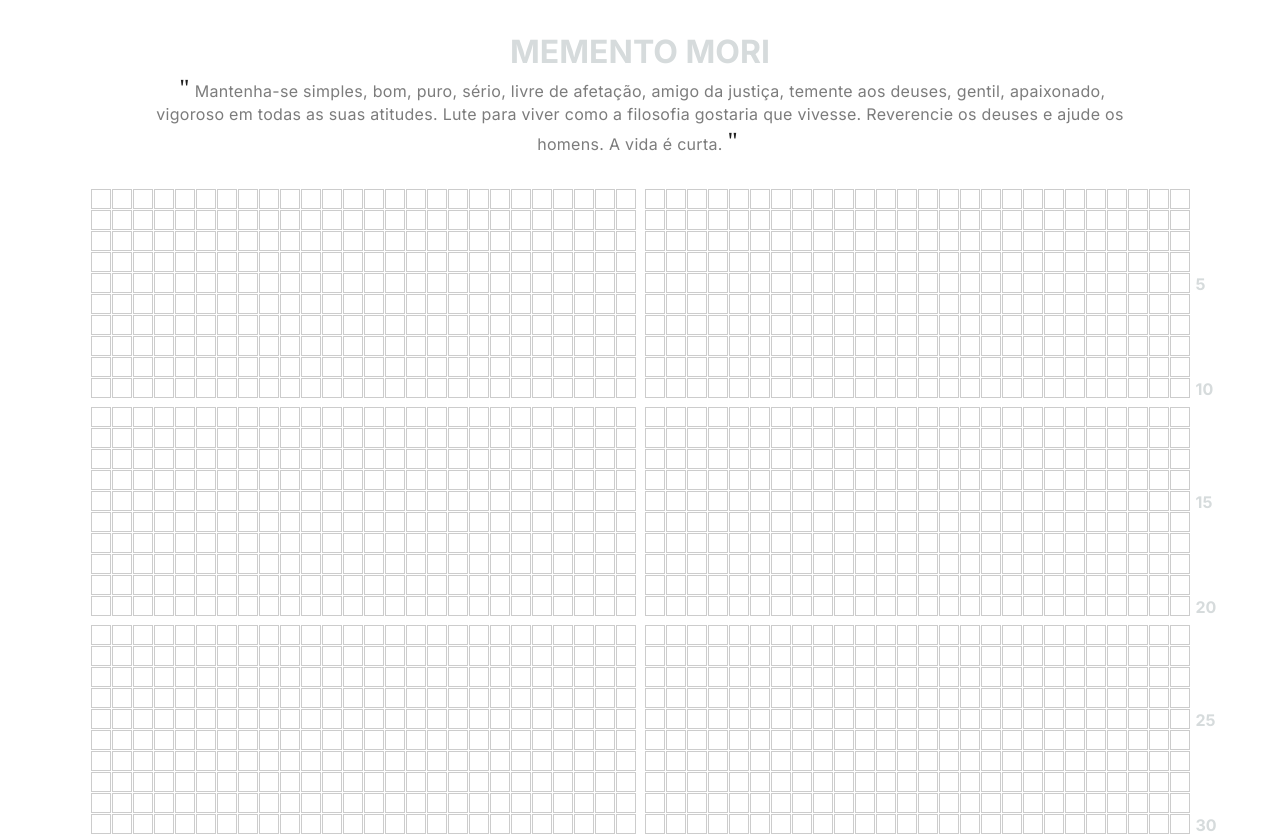
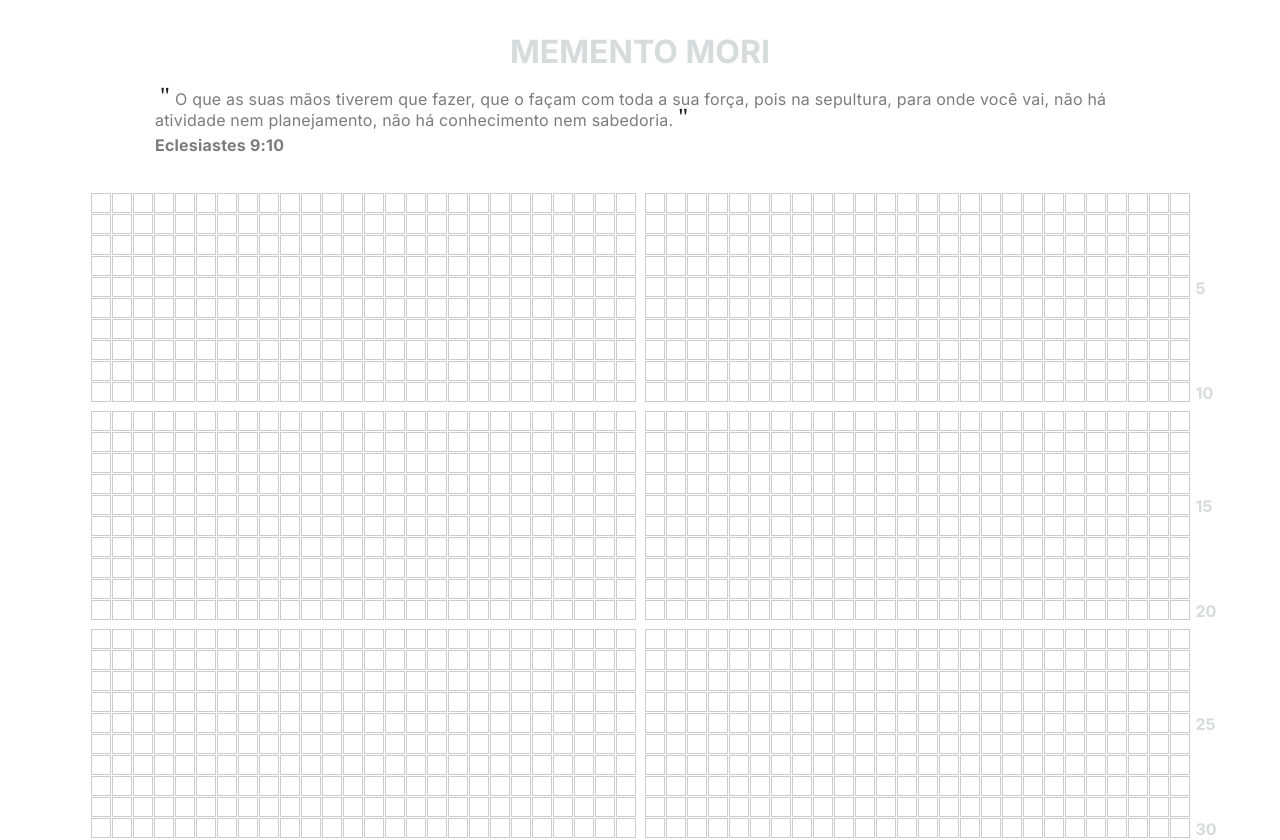
Before and after one commit to lucasarieiv/memento-mori, a Next.js app: page / in a window 1280 px wide. Shown: the top 840 px of the page. Built offline with nearby package versions, Linux system fonts and the light colour scheme.

Commit message:
Frase e estilo

```diff
--- a/src/components/Main/index.tsx
+++ b/src/components/Main/index.tsx
@@ -4184,8 +4184,9 @@ export default function Main() {
       <h1 className={styles.title}>MEMENTO MORI</h1>
       <p className={styles.quotes}>
         <span className={styles.double_quotes}>&quot;</span>
-          Mantenha-se simples, bom, puro, sério, livre de afetação, amigo da justiça, temente aos deuses, gentil, apaixonado, vigoroso em todas as suas atitudes. Lute para viver como a filosofia gostaria que vivesse. Reverencie os deuses e ajude os homens. A vida é curta.
+        O que as suas mãos tiverem que fazer, que o façam com toda a sua força, pois na sepultura, para onde você vai, não há atividade nem planejamento, não há conhecimento nem sabedoria.
         <span className={styles.double_quotes}>&quot;</span>
+        <strong className={styles.author}>Eclesiastes 9:10</strong>
       </p>
       <section className={styles.section} ref={componentRef}>
         <Weeks
--- a/src/components/Main/styles.module.css
+++ b/src/components/Main/styles.module.css
@@ -14,16 +14,18 @@
 
 .title {
   text-align: center;
+  margin-bottom: 1rem;
 }
 
 .quotes {
-  text-align: center;
+  text-align: left;
   max-width: 970px;
   margin: 0 auto;
   margin-bottom: 2rem;
   font-weight: 400;
   color: #7c7c7c;
-  letter-spacing: .3px;
+  letter-spacing: .2px;
+  line-height: 1.125rem;
 }
 
 .double_quotes {
@@ -32,3 +34,11 @@
   padding: 5px;
   font-family: Cambria, Cochin, Georgia, Times, 'Times New Roman', serif;
 }
+
+.author {
+  /* margin-top: .5rem; */
+  line-height: 2rem;
+  display: block;
+  text-align: left;
+
+}
```
